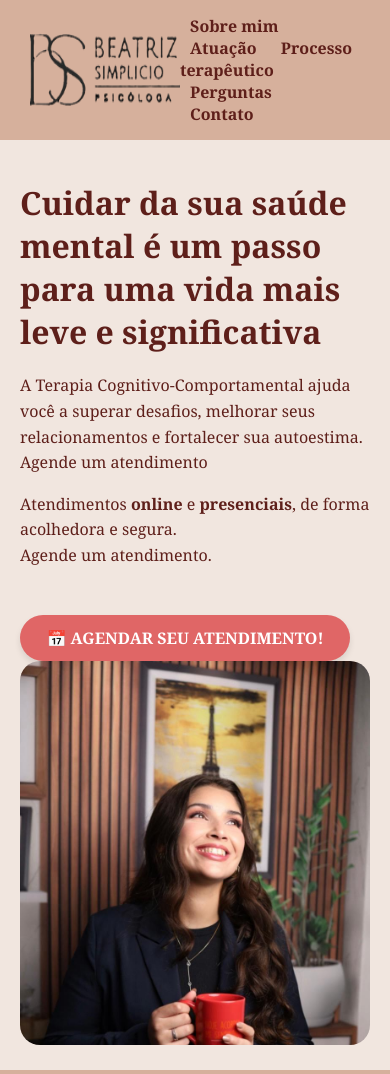
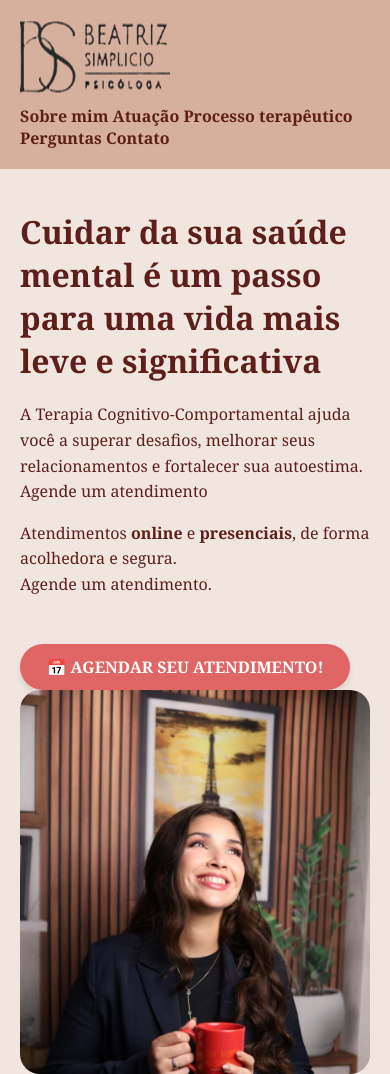
Before and after one commit to BeatrizPsicologa/BeatrizPsicologa.github.io, a plain HTML site: page index.html in a window 390 px wide. Shown: the top 1074 px of the page. Drawn offline with Linux system fonts and the light colour scheme.

Commit message:
Update index.html

```diff
--- a/index.html
+++ b/index.html
@@ -27,6 +27,25 @@
       text-decoration: none;
       font-weight: bold;
     }
+    @media (max-width: 768px) {
+  header {
+    flex-direction: column;
+    align-items: flex-start;
+    padding: 20px;
+  }
+
+  nav {
+    flex-direction: column;
+    align-items: flex-start;
+    width: 100%;
+    margin-top: 10px;
+  }
+
+  nav a {
+    margin: 8px 0;
+    font-size: 1em;
+  }
+}
     .container {
       display: flex;
       justify-content: space-between;
```
